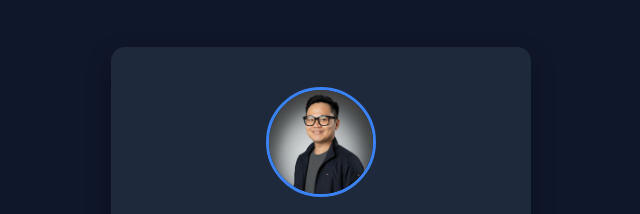
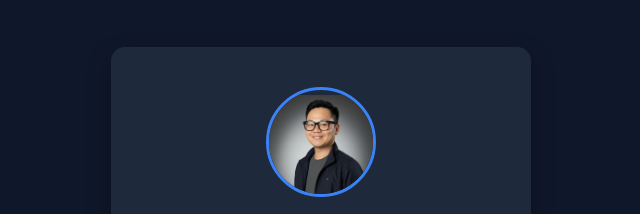
Before and after one commit to iamBertBrainCo/digital-card, a plain HTML site: page index.html in a window 1280 px wide. Shown: the top 214 px of the page, 319-959 px from the left. Drawn offline with Linux system fonts and the light colour scheme.

Commit message:
Update index.html

```diff
--- a/index.html
+++ b/index.html
@@ -36,7 +36,7 @@
       width:110px; height:110px; border-radius:50%;
       object-fit:cover;
       /* Base was 50% 35%; nudged +5px downwards on Y */
-      object-position: 50% calc(35% + 5px);
+      object-position: 50% calc(35% + 10px);
       margin-bottom:1rem; border:3px solid var(--brand);
     }
 
```
